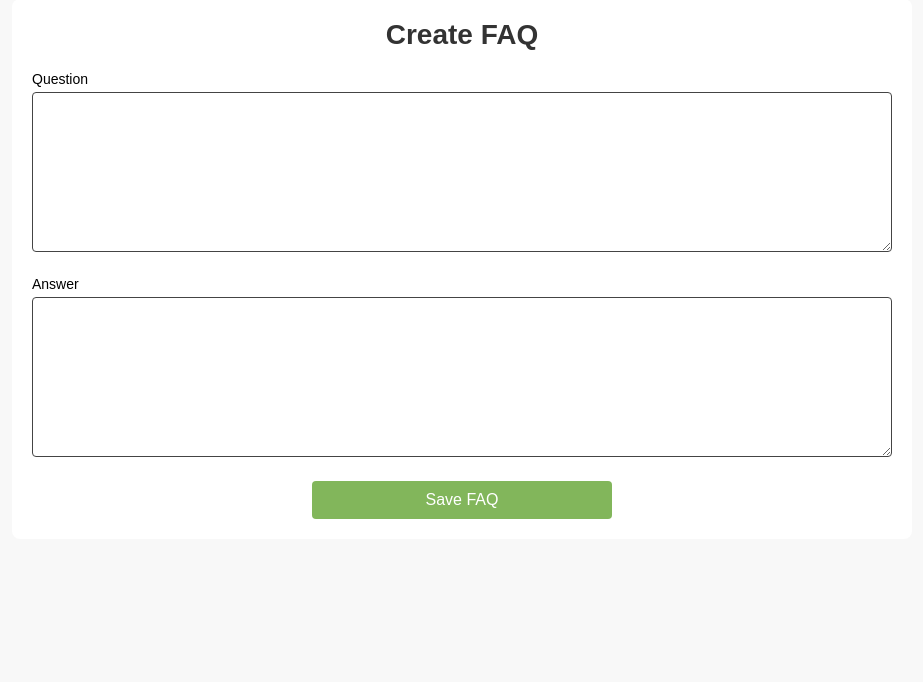
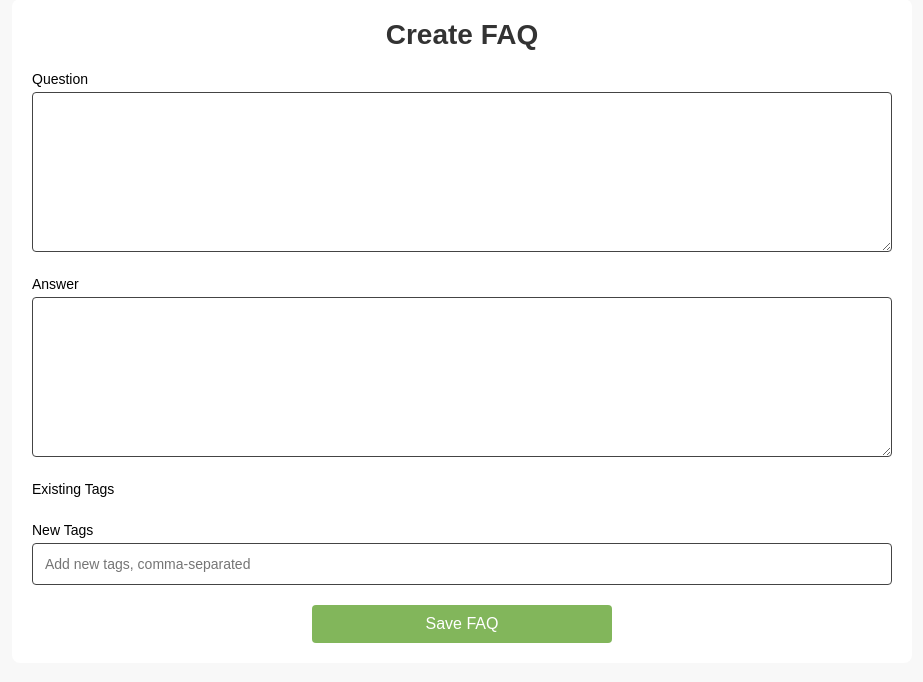
Before and after one commit to usd-cs/COMP-49x-24-25-san-diego-food-bank, a Django app: page /create_faq/ in a window 1280 px wide. Shown: the part 84-766 px from the top of the page, without its empty margins (178-1101 px from the left). Run offline with Django 5.2, Linux system fonts and the light colour scheme; data that the repository does not hold is empty.

Commit message:
Implement UI and backend for creating a new FAQ

```diff
--- a/sd_food_bank_ai_bot/admin_panel/forms.py
+++ b/sd_food_bank_ai_bot/admin_panel/forms.py
@@ -2,9 +2,17 @@ from django import forms
 from .models import FAQ, Tag
 
 class FAQForm(forms.ModelForm):
+    existing_tags = forms.ModelMultipleChoiceField(
+        queryset=Tag.objects.all(),
+        widget=forms.CheckboxSelectMultiple(),
+        required=False,
+        label="Existing Tags",
+    )
+    new_tags = forms.CharField(
+        widget=forms.TextInput(attrs={'placeholder': 'Add new tags, comma-separated'}),
+        required=False,
+        label="New Tags",
+    )
     class Meta:
         model = FAQ
-        fields = ['question', 'answer'] # 'tags'
-        # widgets = {
-        #     'tags': forms.TextInput(attrs={'id': 'tag-search', 'placeholder': 'Search or create tags'}),
-        # }
+        fields = ['question', 'answer', 'existing_tags', 'new_tags']
--- a/sd_food_bank_ai_bot/admin_panel/models.py
+++ b/sd_food_bank_ai_bot/admin_panel/models.py
@@ -8,6 +8,9 @@ class Tag(models.Model):
     """Table for storing tags to assign to FAQs"""
     name = models.TextField()
 
+    def __str__(self):
+        return self.name
+
 class FAQ(models.Model):
     """Table for storing FAQs"""
     question = models.TextField()
--- a/sd_food_bank_ai_bot/admin_panel/static/css/create_faq.css
+++ b/sd_food_bank_ai_bot/admin_panel/static/css/create_faq.css
@@ -36,7 +36,7 @@ form {
     display: block;
 }
 
-form input, form textarea {
+form input, form textarea, form select {
     width: 100%;
     padding: 12px;
     border: 1px solid #444;
@@ -69,3 +69,20 @@ form textarea {
 .create-btn:hover {
     background-color: #218838;
 }
+
+.checkboxes-container {
+    display: flex;
+    gap: 15px;
+    align-items: center;
+}
+
+.form-row input[type="checkbox"] {
+    accent-color: #82B65B;
+    width: 18px;
+    height: 18px;
+    margin: 0;
+}
+
+.form-row input[type="checkbox"]:checked {
+    background-color: #82B65B;
+}
--- a/sd_food_bank_ai_bot/admin_panel/templates/create_faq.html
+++ b/sd_food_bank_ai_bot/admin_panel/templates/create_faq.html
@@ -18,6 +18,18 @@
             {{ form.answer }}
         </div>
 
+        <div class="form-row">
+            <label for="{{ form.existing_tags.id_for_label }}">{{ form.existing_tags.label }}</label>
+            <div class="checkboxes-container">
+                {{ form.existing_tags }}
+            </div>
+        </div>
+
+        <div class="form-row">
+            <label for="{{ form.new_tags.id_for_label }}">{{ form.new_tags.label }}</label>
+            {{ form.new_tags }}
+        </div>
+
         <button type="submit" class="create-btn">Save FAQ</button>
     </form>
 </div>
--- a/sd_food_bank_ai_bot/admin_panel/views.py
+++ b/sd_food_bank_ai_bot/admin_panel/views.py
@@ -42,7 +42,19 @@ def create_faq(request):
     if request.method == "POST":
         form = FAQForm(request.POST)
         if form.is_valid():
-            form.save()
+            faq = form.save(commit=False)
+            faq.save()
+
+            existing_tags = form.cleaned_data['existing_tags']
+            for tag in existing_tags:
+                faq.tags.add(tag)
+
+            new_tags = form.cleaned_data['new_tags']
+            if new_tags:
+                new_tag_names = [name.strip() for name in new_tags.split(',') if name.strip()]
+                for tag_name in new_tag_names:
+                    tag, created = Tag.objects.get_or_create(name=tag_name)
+                    faq.tags.add(tag)
             return redirect("faq_page")
     else:
         form = FAQForm()
```
